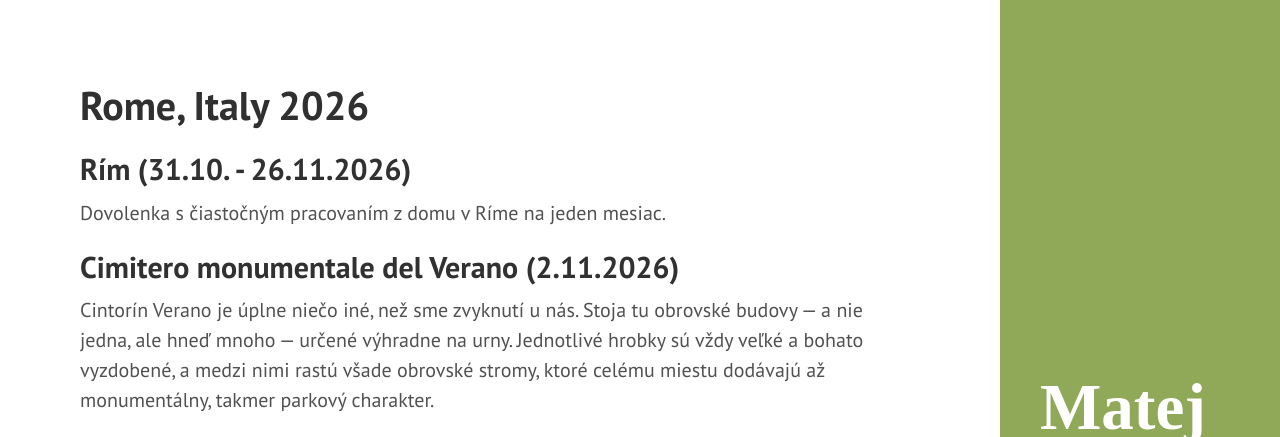
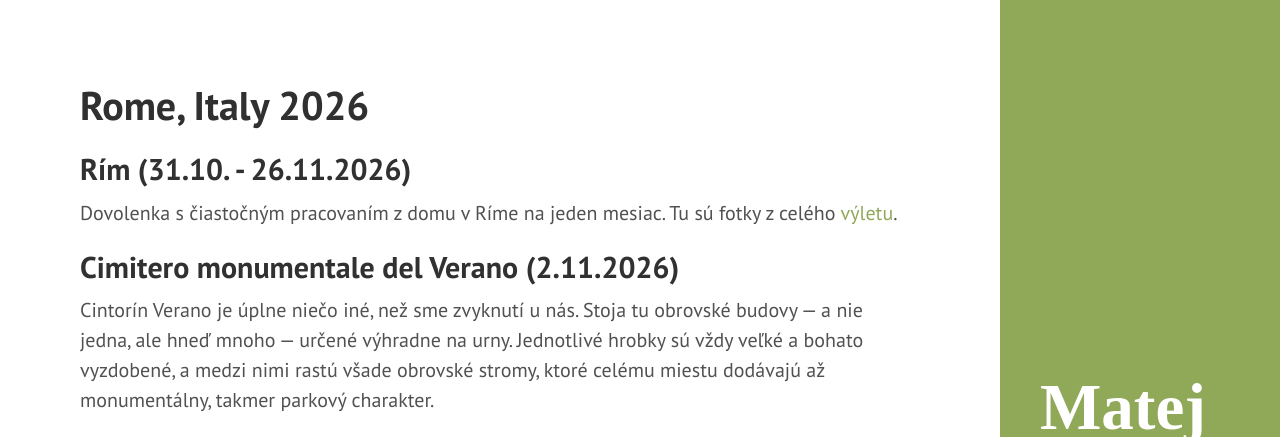
Before and after one commit to xtrojak/xtrojak.github.io, a Jekyll site: the page built from _posts/2026-11-01-rome.md, in a window 1280 px wide and 900 px high, cut to the strip 0-437 px from the top of the window. Built offline with Jekyll 4.4.1, drawn with Linux system fonts in a browser that asks for light colours; some web fonts are replaced; a style sheet for code colours, icons or effects is not loaded.

Commit message:
Rome: add link to google album

```diff
--- a/_posts/2026-11-01-rome.md
+++ b/_posts/2026-11-01-rome.md
@@ -7,7 +7,7 @@ title: Rome, Italy 2026
 Rím (31.10. - 26.11.2026)
 --------------------------
 
-Dovolenka s čiastočným pracovaním z domu v Ríme na jeden mesiac.
+Dovolenka s čiastočným pracovaním z domu v Ríme na jeden mesiac. Tu sú fotky z celého [výletu](https://photos.app.goo.gl/wTdyNJy3t8hM4pDy9).
 
 <link rel="stylesheet" href="{{ "/public/css/photo-gallery.css" | relative_url }}">
 
```
